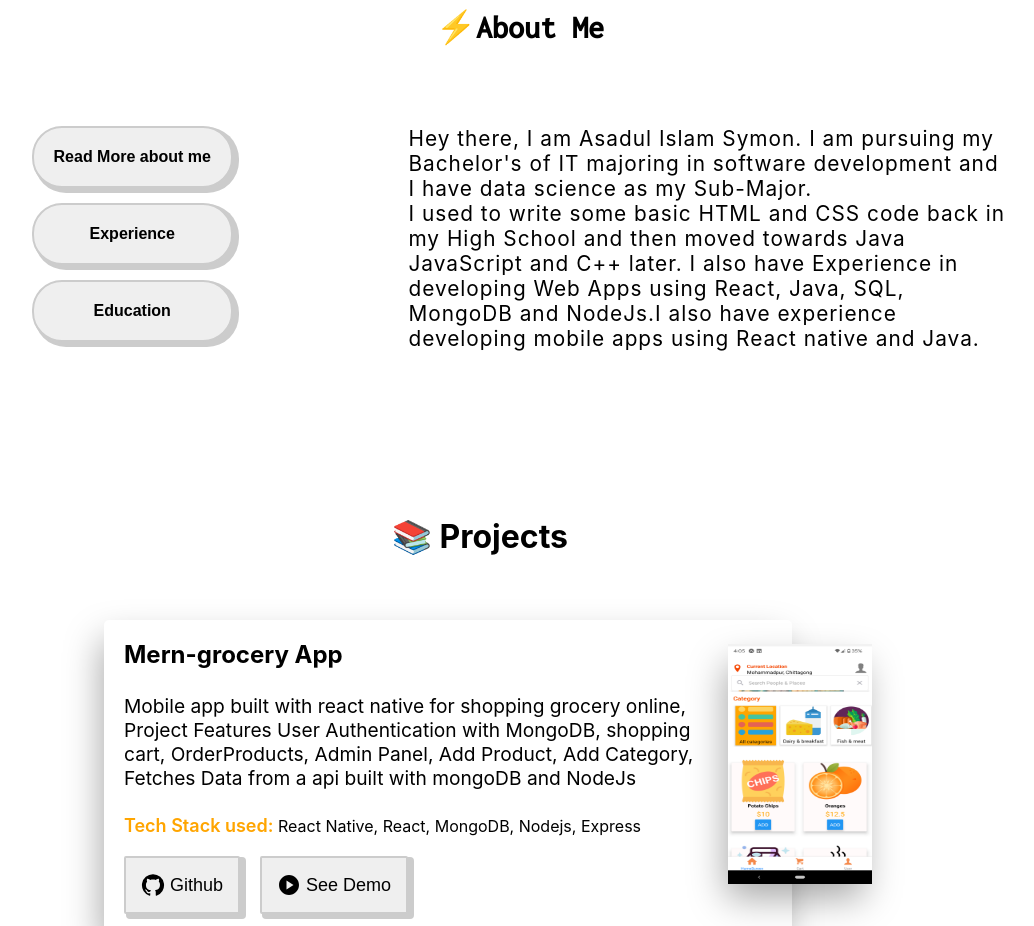
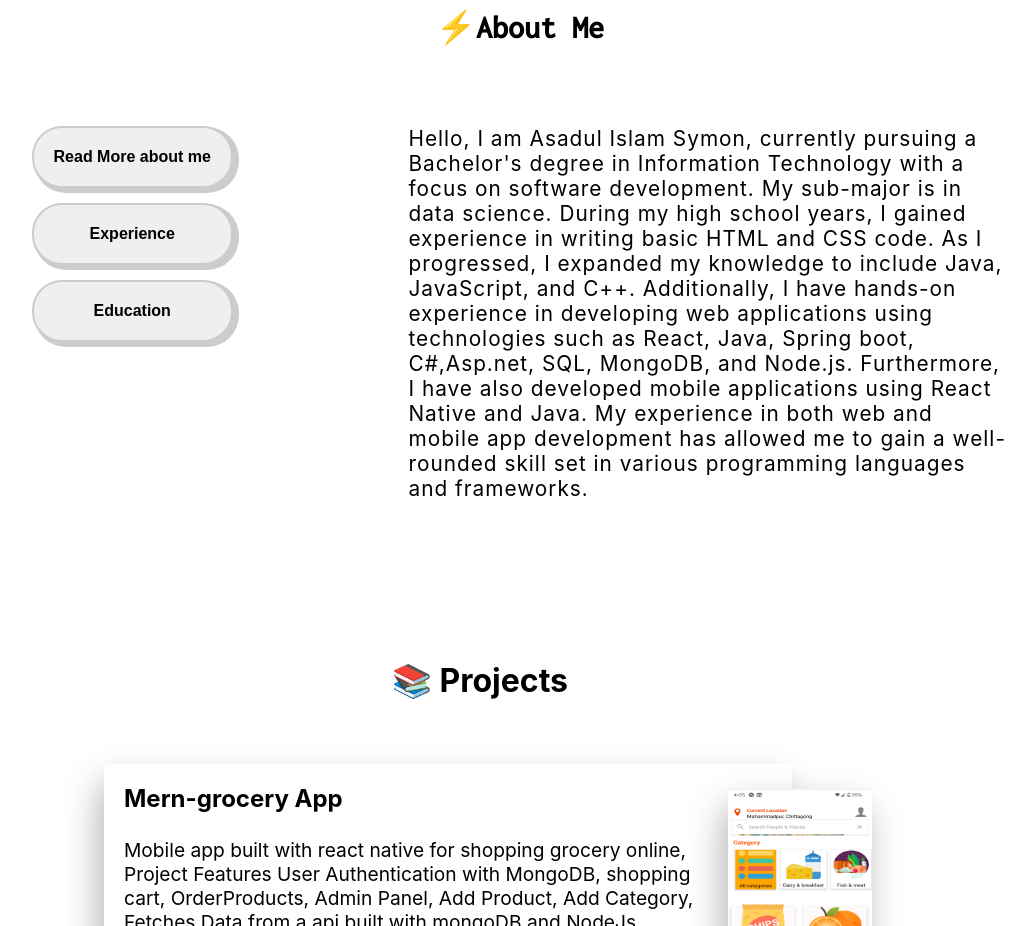
Before and after one commit to Symon629/Portfolio-Website, a React (Create React App) app: page / in a window 1280 px wide. Shown: the part 980-1906 px from the top of the page, without its empty margins (160-1194 px from the left). Built offline with nearby package versions, Linux system fonts and the light colour scheme; a web font is replaced by a local one.

Commit message:
Update AboutMe.js

```diff
--- a/src/components/AboutMe.js
+++ b/src/components/AboutMe.js
@@ -5,13 +5,9 @@ const AboutMe = () => {
   const AboutData = () => {
     return (
       <p>
-        Hey there, I am Asadul Islam Symon. I am pursuing  my Bachelor's of IT
-        majoring in software development and I have data science as my
-        Sub-Major.
-        <br />I used to write some basic HTML and CSS code back in my High
-        School and then moved towards Java JavaScript and C++ later. I also have
-        Experience in developing Web Apps using React, Java, SQL, MongoDB and
-        NodeJs.I also have experience developing mobile apps using React native and Java.
+      Hello, I am Asadul Islam Symon, currently pursuing a Bachelor's degree in Information Technology with a focus on software development. My sub-major is in data science.
+      During my high school years, I gained experience in writing basic HTML and CSS code. As I progressed, I expanded my knowledge to include Java, JavaScript, and C++. Additionally, I have hands-on experience in developing web applications using technologies such as React, Java, Spring boot, C#,Asp.net, SQL, MongoDB, and Node.js.
+      Furthermore, I have also developed mobile applications using React Native and Java. My experience in both web and mobile app development has allowed me to gain a well-rounded skill set in various programming languages and frameworks.
       </p>
     );
   };
```
